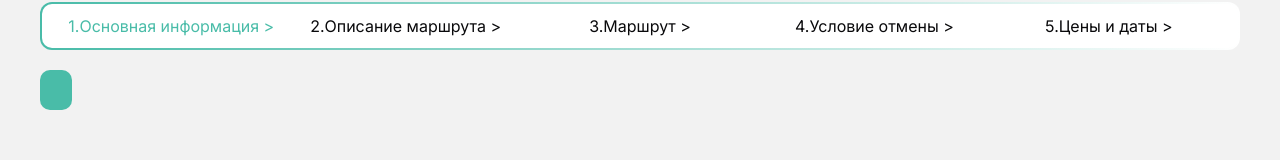
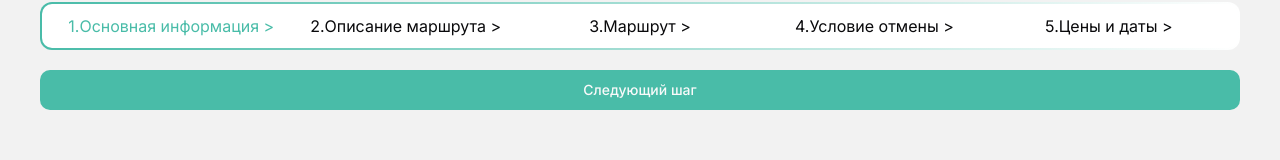
Before and after one commit to toastmanager/hack-the-ice-2024-frontend, a Next.js app: page /tours/create in a window 1280 px wide. Shown: the part 159-319 px from the top of the page. Built offline with nearby package versions, Linux system fonts and the light colour scheme; no server answers.

Commit message:
feat: step change

```diff
--- a/src/app/(with_wrapper)/tours/create/page.tsx
+++ b/src/app/(with_wrapper)/tours/create/page.tsx
@@ -1,13 +1,31 @@
+"use client";
+
 import StepsBar from "@/components/stepsbar";
 import { Button } from "@/components/ui/button";
+import { useState } from "react";
 
 const TourCreatePage = () => {
+  const [step, setStep] = useState(1);
+
   return (
-    <div className="h-full w-full flex justify-center">
+    <div className="h-full w-full flex justify-center px-3">
       <main className="max-w-[1200px] w-full mt-5 space-y-5">
         <span className="text-2xl font-semibold">Создание тура</span>
-        <StepsBar step={1} />
-        <Button />
+        <StepsBar step={step} />
+        <div className="flex gap-2">
+          {step > 1 && (
+            <Button
+              className="w-full bg-card text-primary hover:bg-card"
+              variant="outline"
+              onClick={() => setStep(step-1)}
+            >
+              Предыдущий шаг
+            </Button>
+          )}
+          <Button className="w-full" onClick={() => setStep(step + 1)}>
+            Следующий шаг
+          </Button>
+        </div>
       </main>
     </div>
   );
```
